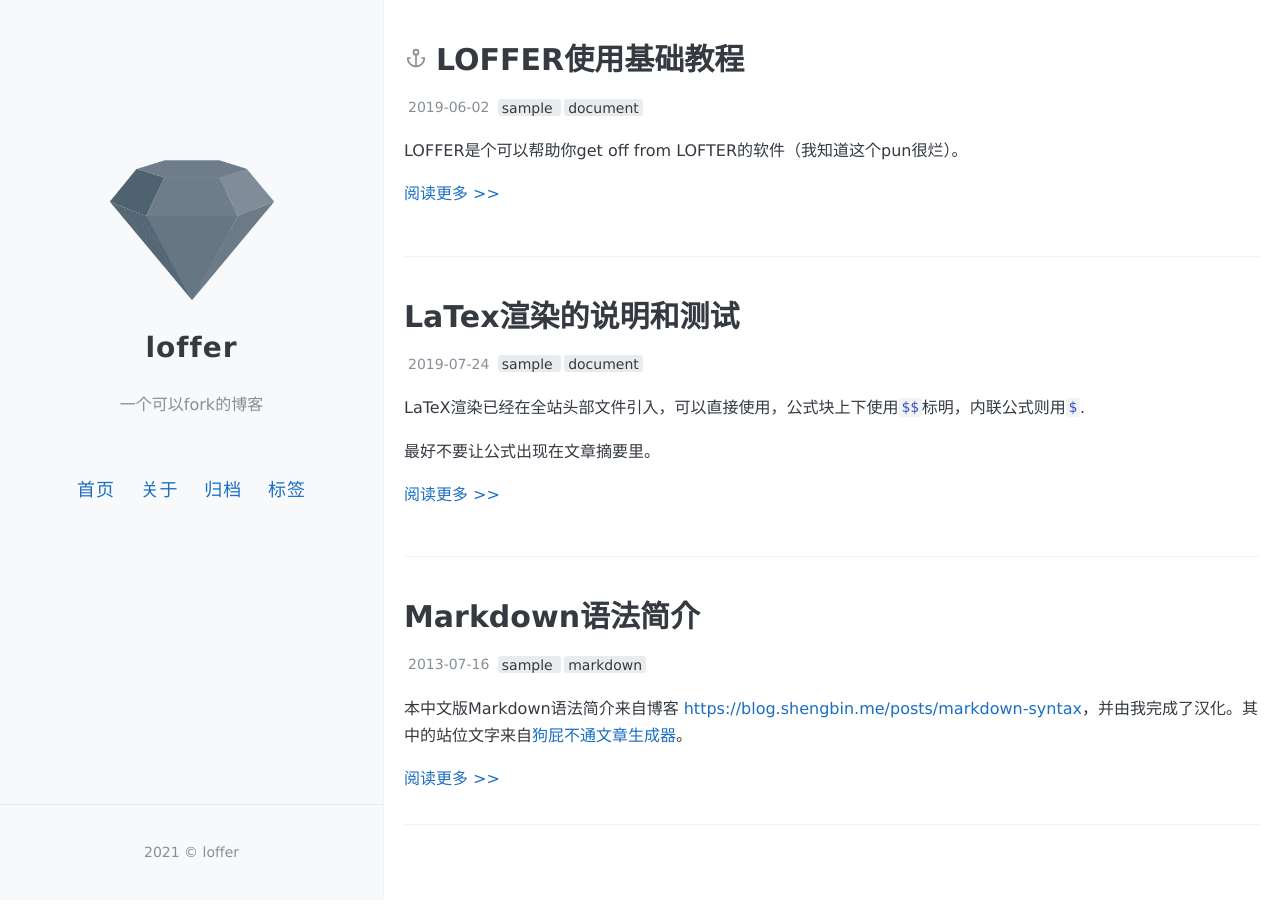
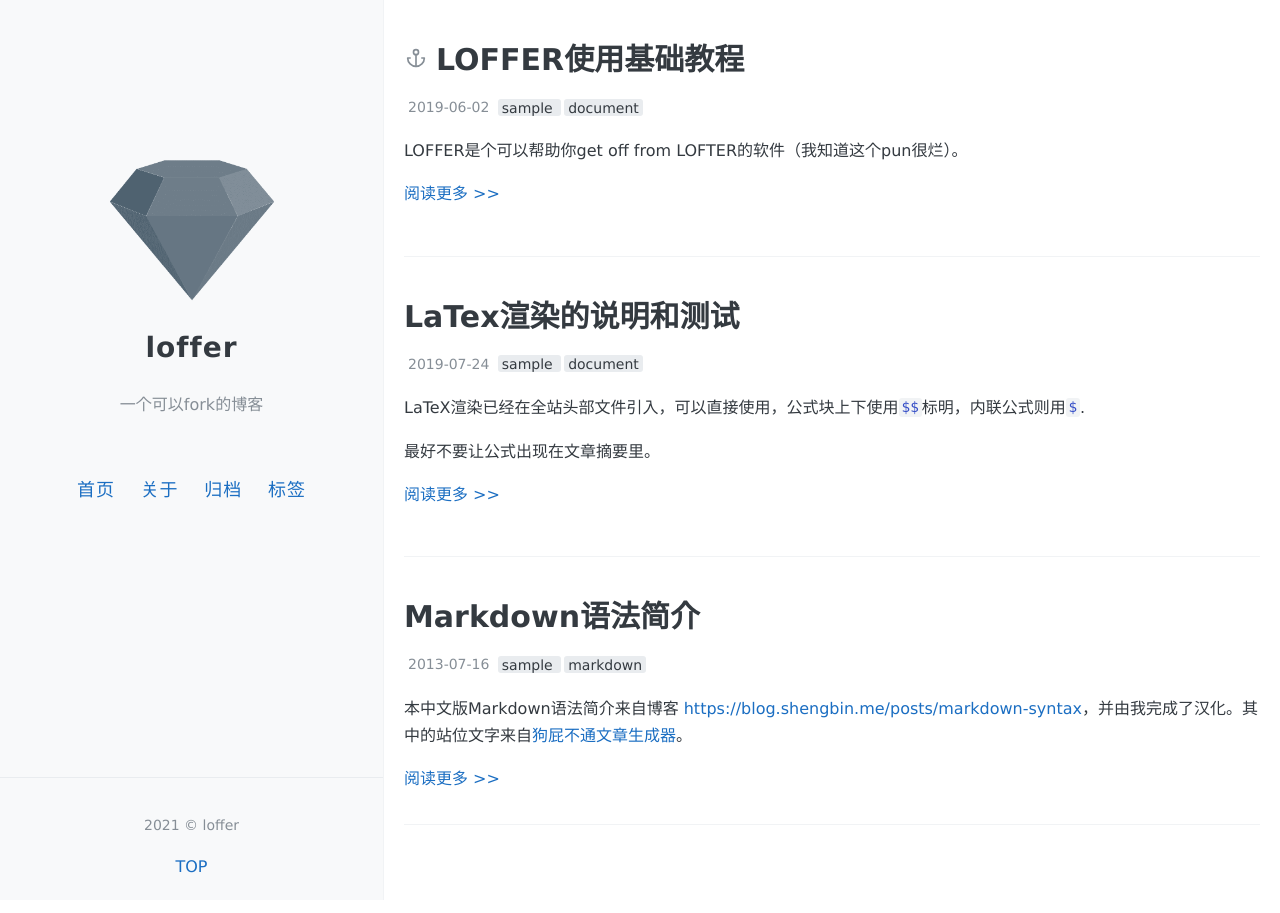
Before and after one commit to wmnhw/loffer, a Jekyll site: the page built from index.html, in a window 1280 px wide. Built offline with Jekyll 4.4.1, drawn with Linux system fonts in a browser that asks for light colours; the list of posts is cut into pages by our own code.

Commit message:
Update footer.html

```diff
--- a/_includes/footer.html
+++ b/_includes/footer.html
@@ -2,4 +2,7 @@
 
 {% if site.footer-text %}
 <p>{{site.time | date: '%Y'}} {{ site.footer-text }}</p>
+<div id="backtop">
+   <a href="#">TOP</a>
+</div>
 {% endif %}
```
